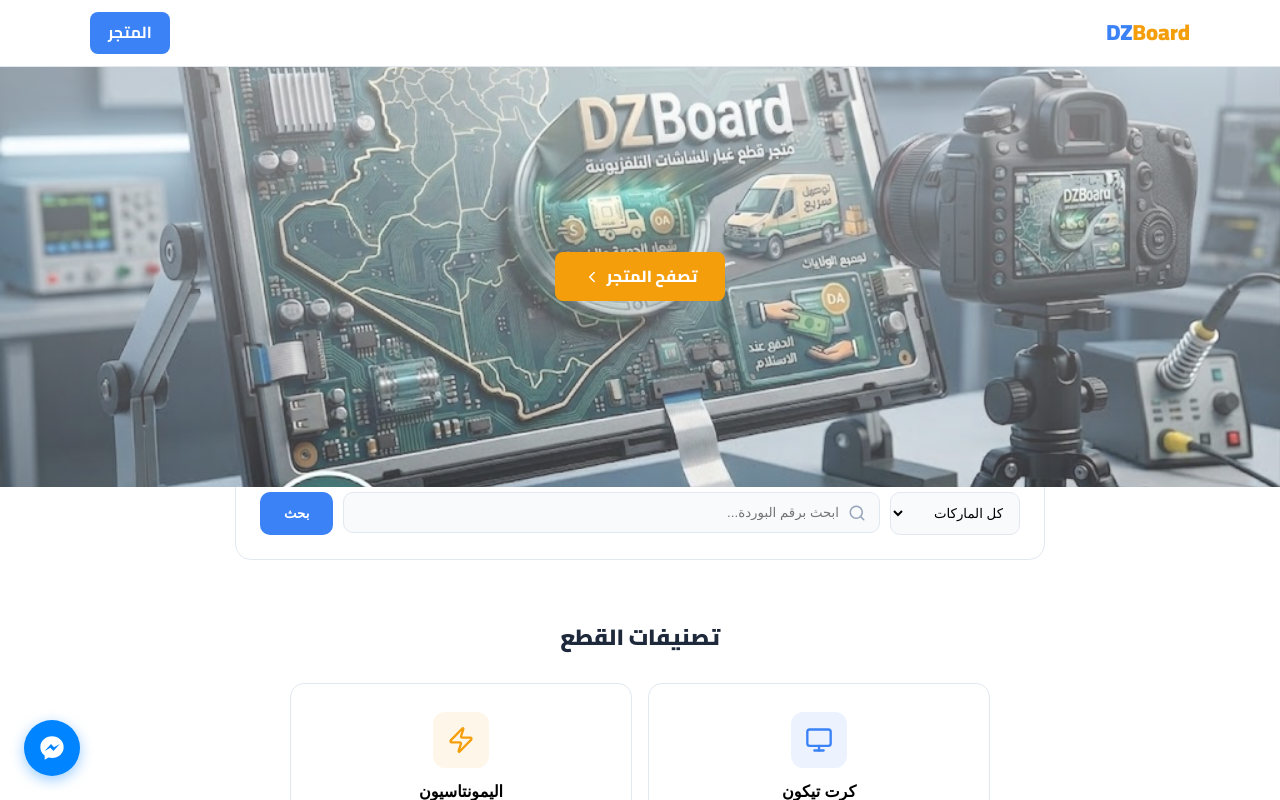
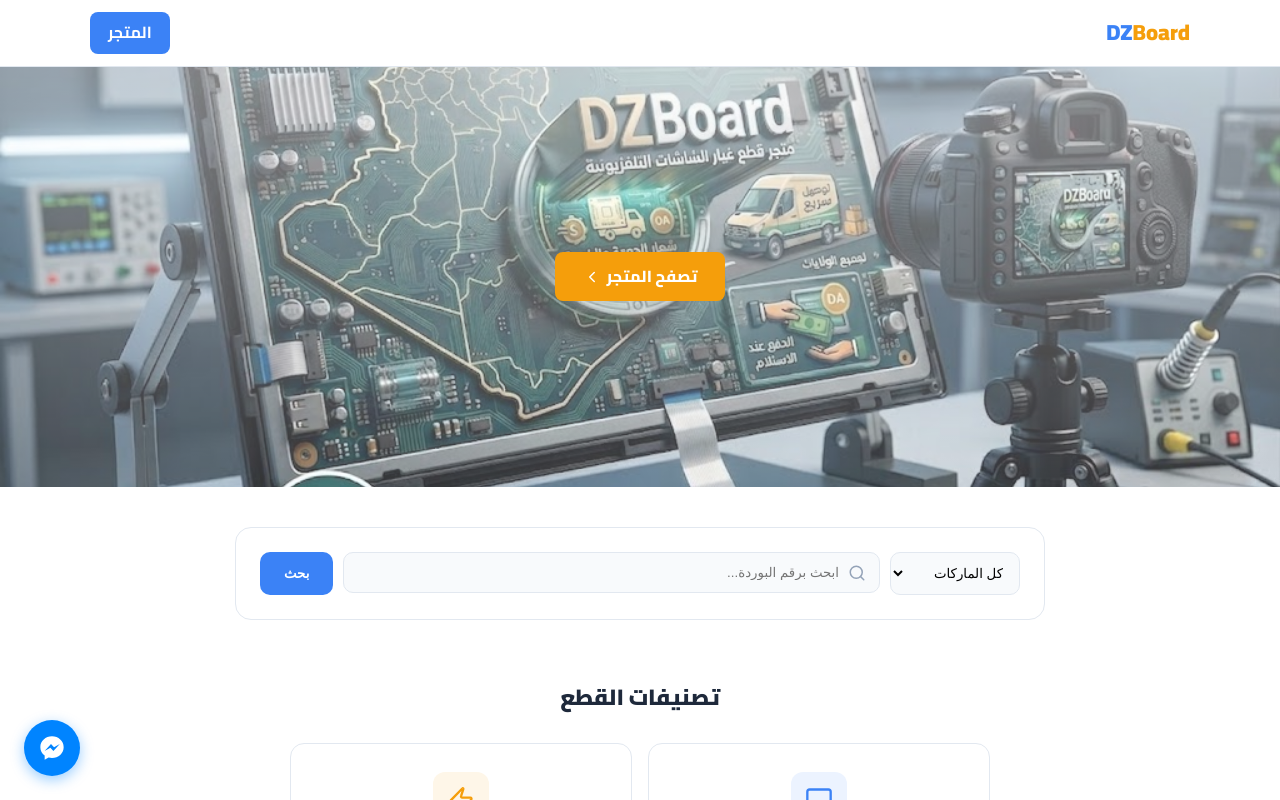
Before and after one commit to ectroshop9/dzboard, a React (Vite) app: page / in a window 1280 px wide. Shown: the top 800 px of the page. Built offline with nearby package versions, Linux system fonts and the light colour scheme.

Commit message:
Add spacing between hero and search

```diff
--- a/src/pages/HomePage.jsx
+++ b/src/pages/HomePage.jsx
@@ -90,7 +90,7 @@ export default function HomePage() {
         </div>
       </header>
 
-      <section style={{ maxWidth: 850, margin: '-40px auto 0', padding: 20 }}>
+      <section style={{ maxWidth: 850, margin: '20px auto 0', padding: 20 }}>
         <div style={{ background: '#fff', border: '1px solid #e2e8f0', borderRadius: 16, padding: 24 }}>
           <form onSubmit={handleSearchSubmit} style={{ display: 'flex', gap: 10, flexWrap: 'wrap' }}>
             <select value={searchBrand} onChange={e => setSearchBrand(e.target.value)} style={{ padding: 12, border: '1px solid #e2e8f0', borderRadius: 10, background: '#f8fafc', minWidth: 130 }}>
```
